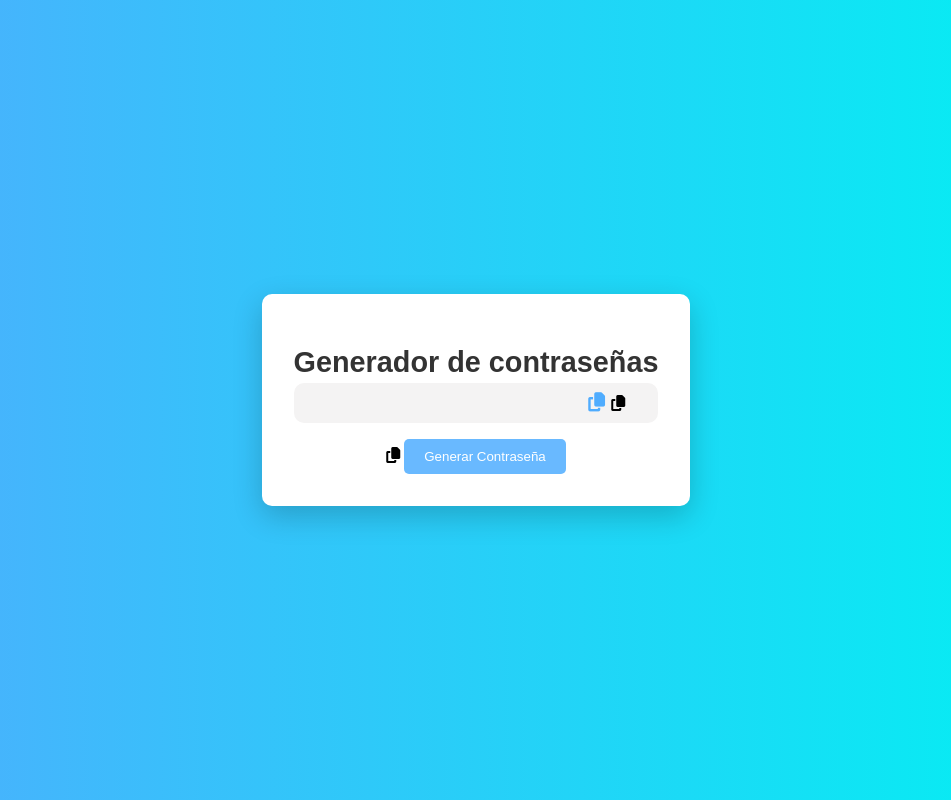
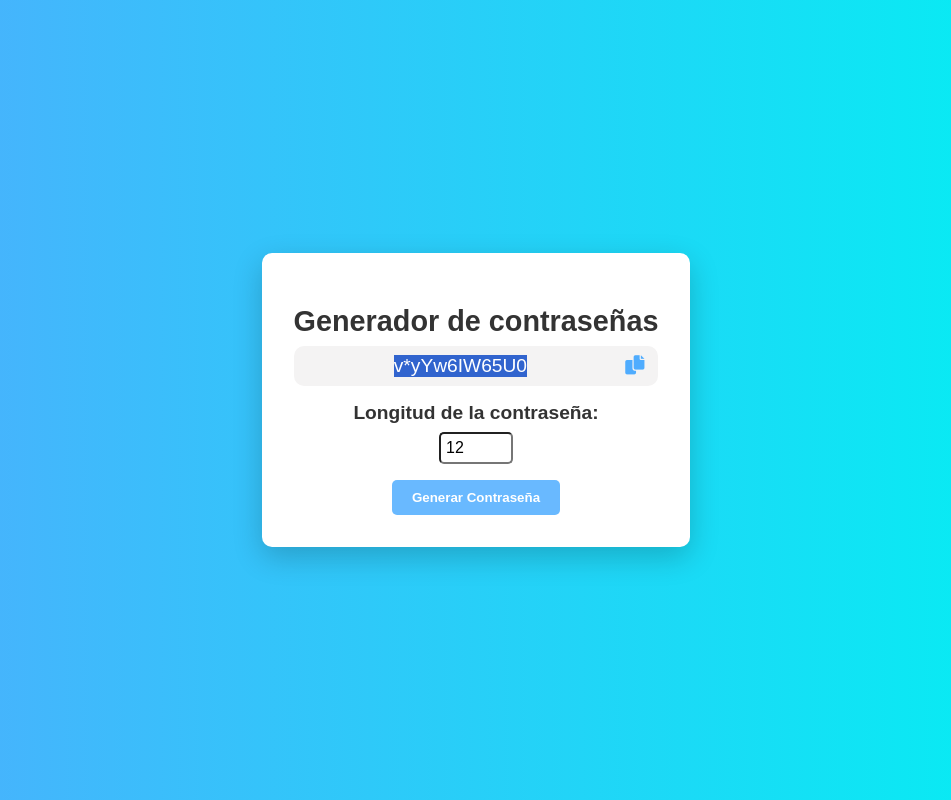
Before and after one commit to AlejandroRicoGar/password-generator.github.io, a plain HTML site: page index.html in a window 1280 px wide. Both pictures are taken after a click on the button "Copiar". Shown: the whole page, without its empty margins (164-1115 px from the left). Drawn offline with Linux system fonts and the light colour scheme.

Commit message:
Sesion 1

```diff
--- a/index.html
+++ b/index.html
@@ -1,19 +1,26 @@
 <!DOCTYPE html>
 <html lang="en">
 <head>
+    <meta charset="UTF-8">
     <meta name="viewport" content="width=device-width, initial-scale=1.0">
     <title>Generador de contraseñas</title>
     <link rel="stylesheet" href="styles.css"/>
     <script defer src="script.js"></script>
-    <link rel="stylesheet" href="https://cdnjs.cloudflare.com/ajax/libs/font-awesome/6.7.2/css/all.min.css">
+    <link rel="stylesheet" href="https://cdnjs.cloudflare.com/ajax/libs/font-awesome/6.0.0/css/all.min.css">
 </head>
 <body>
     <div class="container">
         <h1>Generador de contraseñas</h1>
         <div class="password-box">
             <input type="text" id="password" readonly/>
-            <button id="copy-btn" title="Copiar"><i class="fas fa-copy"></button>
+            <button id="copy-btn" title="Copiar"><i class="fas fa-copy"></i></button>
         </div>
-        <button id="generate-btn">Generar Contraseña</button>
+        <div class="length-box">
+            <h2>Longitud de la contraseña:</h2>
+            <input type="number" id="lengthInput" min="6" max="20" value="12"/>
+        </div>
+        <div>
+            <button id="generate-btn">Generar Contraseña</button>
+        </div>
 </body>
 </html>
--- a/script.js
+++ b/script.js
@@ -2,43 +2,58 @@ document.addEventListener("DOMContentLoaded", () => {
     const passwordField = document.getElementById("password");
     const generateBtn = document.getElementById("generate-btn");
     const copyBtn = document.getElementById("copy-btn");
+    const lengthInput = document.getElementById("lengthInput");
+    const selectedLength = document.getElementById("selectedLength");
 
-
+    lengthInput.addEventListener("input", () => {
+        let lengthValue = parseInt(lengthInput.value);
+        if (lengthValue < 6) {
+            lengthValue = 6;
+        } else if (lengthValue > 20) {
+            lengthValue = 20;
+        }
+        lengthInput.value = lengthValue;
+        selectedLength.textContent = lengthValue;
+    });
     generateBtn.addEventListener("click", generatePassword);
     copyBtn.addEventListener("click", copyToClipboard);
 
+    function generatePassword () {
+        const length = parseInt(lengthInput.value);
+        const chars = "ABCDEFGHIJKLMNOPQRSTUVWXYZabcdefghijklmnopqrstuvwxyz1234567890!@#$%&*"
+        let password= "";
 
-
-
-    function generatePassword(){
-        const lenght = 12;
-        const chars = "ABCDEFGHIJKLMNOPQRSTUWXYZabcdefghijklmopqrstuwxyz1234567890!@#$%&()?¿"
-        let password = "";
-
-        for(let i=0; i<lenght;i++){
+        for(let i=0; i<length; i++){
             const randomindex = Math.floor(Math.random() * chars.length);
-            password+= chars[randomindex];
+            password += chars[randomindex];
         }
 
-        passwordField.value=password;
+        passwordField.value= password;
         animateButton(generateBtn);
-
     }
 
-    function copyToClipboard(){
-        if(passwordField.value){
+    function copyToClipboard() {
+        if(passwordField.value) {
             passwordField.select();
             document.execCommand("copy");
+
             copyBtn.innerHTML = "<i class='fas fa-check''></i>"
-            setTimeout(() => {copyBtn.innerHTML = "<i class='fas fa-check''></i>"},1)
+
+            setTimeout(() => {
+                copyBtn.innerHTML = "<i class='fas fa-copy''></i>"
+            }, 1500)
         }
     }
 
     function animateButton (button) {
-        button.style.transform="scale(0,9)";
-        setTimeout( () =>{
-            button.style.transform = "scale(1)"
-        },1);
+        button.style.transform = "scale(0.9)";
+
+        setTimeout (() => {
+            button.style.transform = "scale(1)";
+        },150);
     }
-}
-);
+
+
+    generatePassword();
+
+});
--- a/styles.css
+++ b/styles.css
@@ -1,5 +1,5 @@
 body {
-    font-family: 'Poppins', sans-serif;
+    font-family:'Poppins', sans-serif;
     background: linear-gradient(to right, #4facfe, #00f2f2);
     display: flex;
     justify-content: center;
@@ -7,7 +7,6 @@ body {
     height: 100vh;
     margin: 0;
 }
-
 
 .container{
     background: white;
@@ -18,18 +17,28 @@ body {
     animation: fadeIn 0.8s ease-in-out;
 }
 
-h1{
-    margin-bottom: 4px;
+h1 {
+    margin-bottom: 8px;
     font-size: 1.8rem;
     color: #333;
+    font-weight: bold;
 }
 
+h2 {
+    margin-bottom: 8px;
+    font-size: 1.2rem;
+    margin-top: 1rem;
+    font-weight: bold;
+    color: #333;
+}
 .password-box{
-    background: rgb(244,243,243);
+    display:flex;
+    align-items: center;
+    justify-items: center;
+    background: rgb(244, 243, 243);
     padding: 0.5rem;
     border-radius: 10px;
     margin-bottom: 1rem;
-
 }
 
 .password-box input {
@@ -41,38 +50,49 @@ h1{
     outline: none;
 }
 
-
-.password-box button{
+.password-box button {
     border: none;
     background: transparent;
-    cursor:pointer;
+    cursor: pointer;
     font-size: 1.2rem;
-    color: #4facfe
+    color: #4facfe;
 }
 
 #generate-btn {
     background: #69b9ff;
-    border: none;
+    border:none;
     color: white;
     cursor: pointer;
     padding: 10px 20px;
     border-radius: 5px;
+    font-weight: bold;
     transition: all 0.3s;
 }
 
-#generate-btn:hover{
-    background-color: #00f2f2;
+#generate-btn:hover {
+    background: #00c6fb;
     transform: scale(1.05);
 }
 
+.length-box {
+    margin-bottom: 1rem;
+}
+
+#lengthInput {
+    width: 60px;
+    padding: 5px;
+    font-size: 1rem;
+    border-radius: 5px;
+}
+
+
 @keyframes fadeIn {
-    from{
+    from {
         opacity: 0;
         transform: translateY(-20px);
-
     }
-    to{
+    to {
         opacity: 1;
-        transform: translateY(0)
+        transform: translateY(0);
     }
 }
```
